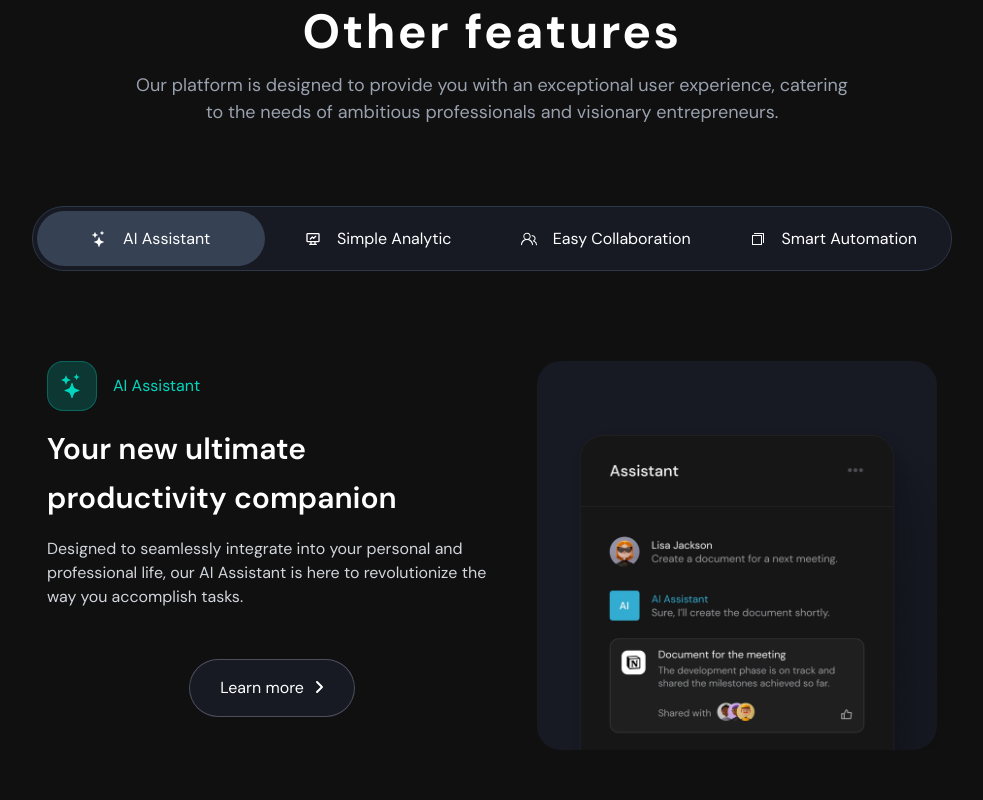
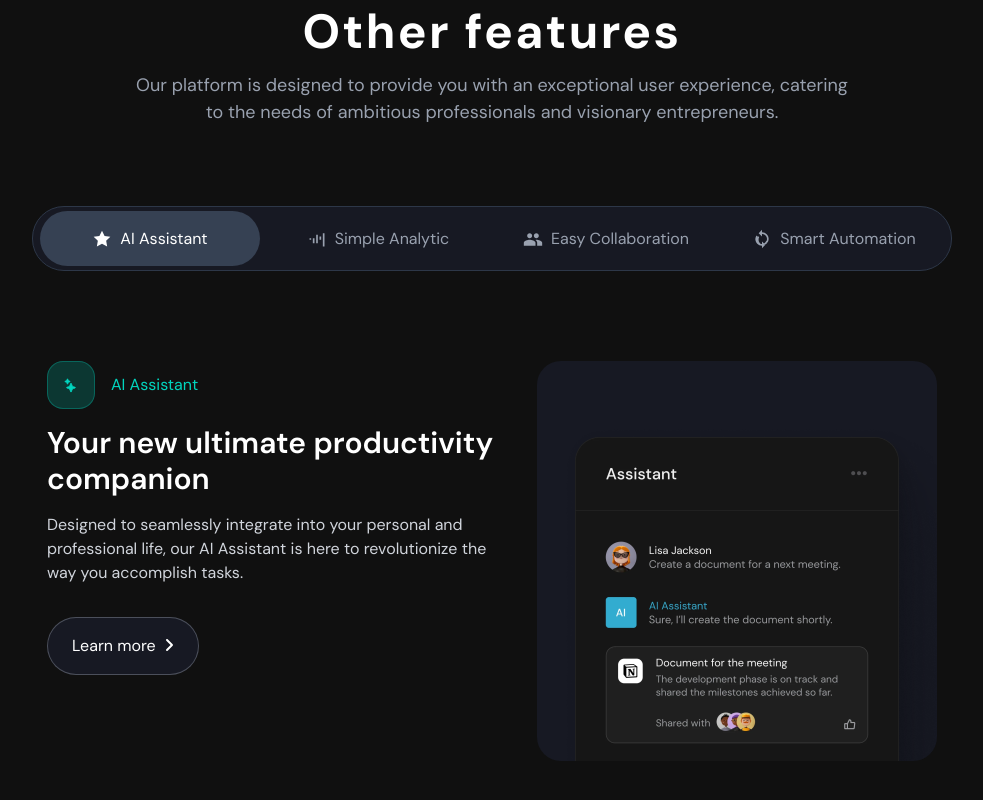
Before and after one commit to azmaeenmahtab/Prestige, a React (Vite) app: page / in a window 1280 px wide. Shown: the part 4448-5248 px from the top of the page, without its empty margins (268-1251 px from the left). Built offline with nearby package versions, Linux system fonts and the light colour scheme.

Commit message:
button clicked image animation done

```diff
--- a/src/components/feature3.jsx
+++ b/src/components/feature3.jsx
@@ -1,178 +1,201 @@
-import { useState } from "react";
-  import { FontAwesomeIcon } from '@fortawesome/react-fontawesome';
+import { useState, useEffect } from "react";
+import { FontAwesomeIcon } from "@fortawesome/react-fontawesome";
+import { faAngleRight } from "@fortawesome/free-solid-svg-icons";
+import aipic from "../assets/ai-assistant-img.webp";
 
-import { faAngleRight } from "@fortawesome/free-solid-svg-icons";
-import { faArrowRight } from "@fortawesome/free-solid-svg-icons";
+export default function Feature3() {
+  const [active, setActive] = useState("ai");
+  const [animate, setAnimate] = useState(false);
+  const [animateImage, setAnimateImage] = useState(false);
 
-import aipic from '../assets/ai-assistant-img.webp'
 
-const Feature3 = () => {
-  const [active, setActive] = useState("ai");
+  useEffect(() => {
+    if (active === "ai" || active === "analytics" || active === "collab" || active === "automation") {
+      const timer = setTimeout(() => setAnimateImage(true), 50);
+      return () => {
+        clearTimeout(timer);
+        setAnimateImage(false);
+      };
+    } else {
+      setAnimateImage(false);
+    }
+  }, [active]);
+
+
 
   return (
+    <>
       <div className="p-6 py-0 mb-[284px] bg-[#101010] text-white">
-      {/* Header content */}
-      <div className="text-center mb-[80px] w-[720px] mx-auto flex flex-col items-center">
+        <div className="text-center mb-[80px] w-full max-w-[720px] mx-auto flex flex-col items-center">
           <div className="flex justify-center mb-6 items-center gap-[5px] border border-teal-400/60 w-[100px] rounded-full px-[5px] py-[3px] bg-teal-400/10 text-teal-400">
-          <svg
-            stroke="currentColor"
-            fill="currentColor"
-            viewBox="0 0 256 256"
-            height="1rem"
-            width="1rem"
-            xmlns="http://www.w3.org/2000/svg"
-            className="text-teal-400"
-          >
+            <svg stroke="currentColor" fill="currentColor" viewBox="0 0 256 256" height="1rem" width="1rem" xmlns="http://www.w3.org/2000/svg">
               <path d="M219.68,117.26a12,12,0,0,0-7.47-8.5L157.77,88.35l14-70A12,12,0,0,0,151.23,7.81l-112,120a12,12,0,0,0,4.56,19.43l54.44,20.41-14,70a12,12,0,0,0,20.54,10.54l112-120A12,12,0,0,0,219.68,117.26ZM116.05,200.93l7.72-38.58a12,12,0,0,0-7.56-13.59L69,131.07l70.93-76-7.72,38.58a12,12,0,0,0,7.56,13.59L187,124.93Z" />
             </svg>
             <span>Feature</span>
           </div>
           <h3 className="text-5xl font-bold mb-4 tracking-wider">Other features</h3>
-        <p className="text-gray-400 text-[18px]">
-          Our platform is designed to provide you with an exceptional user experience, catering to the needs of ambitious professionals and visionary entrepreneurs.
-        </p>
+          <p className="text-gray-400 text-[18px]">Our platform is designed to provide you with an exceptional user experience, catering to the needs of ambitious professionals and visionary entrepreneurs.</p>
         </div>
 
-      {/* Button group */}
-      <div className="max-w-[920px] mx-auto bg-[#171923] border border-[#2D3748] rounded-[32px] p-1 flex items-center">
-        {/* AI Assistant */}
-        <div
-          className={`flex gap-4 justify-center items-center w-[230px] h-[55px] rounded-full px-4 py-2 cursor-pointer ${
-            active === "ai" ? "bg-gray-700" : ""
-          }`}
-          onClick={() => setActive("ai")}
-        >
-          <svg
-            stroke="currentColor"
-            fill="currentColor"
-            strokeWidth="0"
-            viewBox="0 0 16 16"
-            height="16px"
-            width="16px"
-            xmlns="http://www.w3.org/2000/svg"
-          >
-            <path d="M7.657 6.247c.11-.33.576-.33.686 0l.645 1.937a2.89 2.89 0 0 0 1.829 1.828l1.936.645c.33.11.33.576 0 .686l-1.937.645a2.89 2.89 0 0 0-1.828 1.829l-.645 1.936a.361.361 0 0 1-.686 0l-.645-1.937a2.89 2.89 0 0 0-1.828-1.828l-1.937-.645a.361.361 0 0 1 0-.686l1.937-.645a2.89 2.89 0 0 0 1.828-1.828l.645-1.937zM3.794 1.148a.217.217 0 0 1 .412 0l.387 1.162c.173.518.579.924 1.097 1.097l1.162.387a.217.217 0 0 1 0 .412l-1.162.387A1.734 1.734 0 0 0 4.593 5.69l-.387 1.162a.217.217 0 0 1-.412 0L3.407 5.69A1.734 1.734 0 0 0 2.31 4.593l-1.162-.387a.217.217 0 0 1 0-.412l1.162-.387A1.734 1.734 0 0 0 3.407 2.31l.387-1.162zM10.863.099a.145.145 0 0 1 .274 0l.258.774c.115.346.386.617.732.732l.774.258a.145.145 0 0 1 0 .274l-.774.258a1.156 1.156 0 0 0-.732.732l-.258.774a.145.145 0 0 1-.274 0l-.258-.774a1.156 1.156 0 0 0-.732-.732L9.1 2.137a.145.145 0 0 1 0-.274l.774-.258c.346-.115.617-.386.732-.732L10.863.1z"></path>
+        <div className="max-w-[920px] mx-auto bg-[#171923] border border-[#2D3748] rounded-[32px] p-1 flex flex-wrap items-center justify-center gap-2">
+          <div onClick={() => setActive("ai")} className={`flex gap-2 items-center justify-center w-[220px] h-[55px] rounded-full px-4 py-2 cursor-pointer transition-all duration-300 ${active === "ai" ? "bg-gray-700 text-white" : "text-gray-400"}`}>
+            <svg fill="currentColor" height="20" width="20" viewBox="0 0 24 24">
+              <path d="M12 2L15.09 8.26L22 9.27L17 14.14L18.18 21.02L12 17.77L5.82 21.02L7 14.14L2 9.27L8.91 8.26L12 2Z"/>
             </svg>
             <h4>AI Assistant</h4>
           </div>
 
-        {/* Simple Analytic */}
-        <div
-          className={`flex gap-4 justify-center items-center w-[230px] h-[55px] rounded-full px-4 py-2 cursor-pointer ${
-            active === "analytics" ? "bg-gray-700" : ""
-          }`}
-          onClick={() => setActive("analytics")}
-        >
-          <svg
-            stroke="currentColor"
-            fill="none"
-            strokeWidth="2"
-            viewBox="0 0 24 24"
-            strokeLinecap="round"
-            strokeLinejoin="round"
-            height="1em"
-            width="1em"
-            xmlns="http://www.w3.org/2000/svg"
-          >
-            <path stroke="none" d="M0 0h24v24H0z" fill="none"></path>
-            <path d="M3 4m0 1a1 1 0 0 1 1 -1h16a1 1 0 0 1 1 1v10a1 1 0 0 1 -1 1h-16a1 1 0 0 1 -1 -1z"></path>
-            <path d="M7 20l10 0"></path>
-            <path d="M9 16l0 4"></path>
-            <path d="M15 16l0 4"></path>
-            <path d="M8 12l3 -3l2 2l3 -3"></path>
+          <div onClick={() => setActive("analytics")} className={`flex gap-2 items-center justify-center w-[220px] h-[55px] rounded-full px-4 py-2 cursor-pointer transition-all duration-300 ${active === "analytics" ? "bg-gray-700 text-white" : "text-gray-400"}`}>
+            <svg fill="currentColor" height="20" width="20" viewBox="0 0 24 24">
+              <path d="M3 13h2v-2H3v2zm4 4h2v-6H7v6zm4-10h2v10h-2V7zm4 6h2v-4h-2v4zm4-8h2v16h-2V5z"/>
             </svg>
             <h4>Simple Analytic</h4>
           </div>
 
-        {/* Easy Collaboration */}
-        <div
-          className={`flex gap-4 justify-center items-center w-[230px] h-[55px] rounded-full px-4 py-2 cursor-pointer ${
-            active === "collab" ? "bg-gray-700" : ""
-          }`}
-          onClick={() => setActive("collab")}
-        >
-          <svg
-            stroke="currentColor"
-            fill="currentColor"
-            strokeWidth="0"
-            viewBox="0 0 24 24"
-            height="1em"
-            width="1em"
-            xmlns="http://www.w3.org/2000/svg"
-          >
-            <path d="M3.5 8a5.5 5.5 0 1 1 8.596 4.547 9.005 9.005 0 0 1 5.9 8.18.751.751 0 0 1-1.5.045 7.5 7.5 0 0 0-14.993 0 .75.75 0 0 1-1.499-.044 9.005 9.005 0 0 1 5.9-8.181A5.496 5.496 0 0 1 3.5 8ZM9 4a4 4 0 1 0 0 8 4 4 0 0 0 0-8Zm8.29 4c-.148 0-.292.01-.434.03a.75.75 0 1 1-.212-1.484 4.53 4.53 0 0 1 3.38 8.097 6.69 6.69 0 0 1 3.956 6.107.75.75 0 0 1-1.5 0 5.193 5.193 0 0 0-3.696-4.972l-.534-.16v-1.676l.41-.209A3.03 3.03 0 0 0 17.29 8Z"></path>
+          <div onClick={() => setActive("collab")} className={`flex gap-2 items-center justify-center w-[220px] h-[55px] rounded-full px-4 py-2 cursor-pointer transition-all duration-300 ${active === "collab" ? "bg-gray-700 text-white" : "text-gray-400"}`}>
+            <svg fill="currentColor" height="20" width="20" viewBox="0 0 24 24">
+              <path d="M16 11c1.66 0 2.99-1.34 2.99-3S17.66 5 16 5s-3 1.34-3 3 1.34 3 3 3zM8 11c1.66 0 2.99-1.34 2.99-3S9.66 5 8 5 5 6.34 5 8s1.34 3 3 3zm0 2c-2.33 0-7 1.17-7 3.5V20h14v-3.5C15 14.17 10.33 13 8 13zm8 0c-.29 0-.62.02-.97.05 1.16.84 1.97 1.97 1.97 3.45V20h6v-3.5c0-2.33-4.67-3.5-7-3.5z"/>
             </svg>
             <h4>Easy Collaboration</h4>
           </div>
 
-        {/* Smart Automation */}
-        <div
-          className={`flex gap-4 justify-center items-center w-[230px] h-[55px] rounded-full px-4 py-2 cursor-pointer ${
-            active === "automation" ? "bg-gray-700" : ""
-          }`}
-          onClick={() => setActive("automation")}
-        >
-          <svg
-            stroke="currentColor"
-            fill="currentColor"
-            strokeWidth="0"
-            viewBox="0 0 256 256"
-            height="1em"
-            width="1em"
-            xmlns="http://www.w3.org/2000/svg"
-          >
-            <path d="M184,64H40a8,8,0,0,0-8,8V216a8,8,0,0,0,8,8H184a8,8,0,0,0,8-8V72A8,8,0,0,0,184,64Zm-8,144H48V80H176ZM224,40V184a8,8,0,0,1-16,0V48H72a8,8,0,0,1,0-16H216A8,8,0,0,1,224,40Z"></path>
+          <div onClick={() => setActive("automation")} className={`flex gap-2 items-center justify-center w-[220px] h-[55px] rounded-full px-4 py-2 cursor-pointer transition-all duration-300 ${active === "automation" ? "bg-gray-700 text-white" : "text-gray-400"}`}>
+            <svg fill="currentColor" height="20" width="20" viewBox="0 0 24 24">
+              <path d="M12 4V1L8 5l4 4V6c3.31 0 6 2.69 6 6 0 1.02-.26 1.97-.71 2.8l1.46 1.46C19.56 14.59 20 13.34 20 12c0-4.42-3.58-8-8-8zm6.29 11.2L17.17 14.1A5.978 5.978 0 0 1 12 18c-3.31 0-6-2.69-6-6 0-1.02.26-1.97.71-2.8L5.25 7.74C4.44 9.41 4 10.66 4 12c0 4.42 3.58 8 8 8v3l4-4-4-4v3c-3.31 0-6-2.69-6-6 0-1.31.42-2.52 1.13-3.5l1.46 1.46c-.45.83-.71 1.78-.71 2.8 0 3.31 2.69 6 6 6 1.34 0 2.59-.44 3.6-1.17z"/>
             </svg>
             <h4>Smart Automation</h4>
           </div>
         </div>
 
-      {/* Content below based on selected */}
         <div className="text-center mt-[90px] text-gray-300">
           {active === "ai" && (
-            <div className="max-w-[890px] mx-auto flex justify-between">
-                {/* text */}
+            <>
+              <div className="max-w-[890px] mx-auto flex flex-col md:flex-row justify-between gap-8">
                 <div className="text-left max-w-[450px]">
-                    {/* icon */}
-                    <div className="flex justify-start items-center gap-4 text-teal-400">
-                        <div className="flex justify-center items-center p-6 w-[48px] h-[48px] border border-teal-400/30 rounded-2xl bg-teal-400/20">
-                            <div>
-                        <svg stroke="currentColor" fill="currentColor" stroke-width="0" viewBox="0 0 16 16" height="24px" width="24px" xmlns="http://www.w3.org/2000/svg"  className="text-teal-400"><path d="M7.657 6.247c.11-.33.576-.33.686 0l.645 1.937a2.89 2.89 0 0 0 1.829 1.828l1.936.645c.33.11.33.576 0 .686l-1.937.645a2.89 2.89 0 0 0-1.828 1.829l-.645 1.936a.361.361 0 0 1-.686 0l-.645-1.937a2.89 2.89 0 0 0-1.828-1.828l-1.937-.645a.361.361 0 0 1 0-.686l1.937-.645a2.89 2.89 0 0 0 1.828-1.828l.645-1.937zM3.794 1.148a.217.217 0 0 1 .412 0l.387 1.162c.173.518.579.924 1.097 1.097l1.162.387a.217.217 0 0 1 0 .412l-1.162.387A1.734 1.734 0 0 0 4.593 5.69l-.387 1.162a.217.217 0 0 1-.412 0L3.407 5.69A1.734 1.734 0 0 0 2.31 4.593l-1.162-.387a.217.217 0 0 1 0-.412l1.162-.387A1.734 1.734 0 0 0 3.407 2.31l.387-1.162zM10.863.099a.145.145 0 0 1 .274 0l.258.774c.115.346.386.617.732.732l.774.258a.145.145 0 0 1 0 .274l-.774.258a1.156 1.156 0 0 0-.732.732l-.258.774a.145.145 0 0 1-.274 0l-.258-.774a1.156 1.156 0 0 0-.732-.732L9.1 2.137a.145.145 0 0 1 0-.274l.774-.258c.346-.115.617-.386.732-.732L10.863.1z"></path></svg></div>
+                  <div className="flex items-center gap-4 text-teal-400">
+                    <div className="flex items-center justify-center p-4 w-12 h-12 border border-teal-400/30 rounded-2xl bg-teal-400/20">
+                      <svg stroke="currentColor" fill="currentColor" viewBox="0 0 16 16" height="24px" width="24px" xmlns="http://www.w3.org/2000/svg">
+                        <path d="M7.657 6.247c.11-.33.576-.33.686 0l.645 1.937a2.89 2.89 0 0 0 1.829 1.828l1.936.645c.33.11.33.576 0 .686l-1.937.645a2.89 2.89 0 0 0-1.828 1.829l-.645 1.936a.361.361 0 0 1-.686 0l-.645-1.937a2.89 2.89 0 0 0-1.828-1.828l-1.937-.645a.361.361 0 0 1 0-.686l1.937-.645a2.89 2.89 0 0 0 1.828-1.828l.645-1.937zM3.794 1.148a.217.217 0 0 1 .412 0l.387 1.162c.173.518.579.924 1.097 1.097l1.162.387a.217.217 0 0 1 0 .412l-1.162.387A1.734 1.734 0 0 0 4.593 5.69l-.387 1.162a.217.217 0 0 1-.412 0L3.407 5.69A1.734 1.734 0 0 0 2.31 4.593l-1.162-.387a.217.217 0 0 1 0-.412l1.162-.387A1.734 1.734 0 0 0 3.407 2.31l.387-1.162z" />
+                      </svg>
                     </div>
                     <h4>AI Assistant</h4>
                   </div>
-                    {/* title */}
-                    <h3 className="text-3xl/relaxed font-semibold text-white my-[14px] max-w-[400px] ">Your new ultimate productivity companion</h3>
-                    {/* descripption */}
-                    <p className="text-[16px]">Designed to seamlessly integrate into your personal and professional life, our AI Assistant is here to revolutionize the way you accomplish tasks.</p>
-                    {/* btn */}
-                    <div className="flex items-center justify-center">
-                        <button className="mt-[50px] text-white bg-[#171923] rounded-full px-[30px] py-[16px] border border-gray-400/40 ">Learn more<FontAwesomeIcon icon={faAngleRight} style={{color: "white",marginLeft:"10px"}} /></button>
+                  <h3 className="text-3xl font-semibold text-white my-4">Your new ultimate productivity companion</h3>
+                  <p className="text-base">Designed to seamlessly integrate into your personal and professional life, our AI Assistant is here to revolutionize the way you accomplish tasks.</p>
+                  <button className="mt-8 text-white bg-[#171923] rounded-full px-6 py-4 border border-gray-400/40 hover:border-teal-400 transition-all">
+                    Learn more
+                    <FontAwesomeIcon icon={faAngleRight} className="ml-2 text-white" />
+                  </button>
                 </div>
+                <div className="bg-[#171923] rounded-[24px] h-[400px] w-full max-w-[400px] relative overflow-hidden">
+                <img
+  src={aipic}
+  alt=""
+  className={`absolute top-0 left-0 w-full h-full object-cover ${animateImage ? "bounce-once" : ""}`}
+/>
+
 
                 </div>
-                {/* image */}
-                <div className="bg-[#171923] rounded-[24px] pb-0  h-[px] max-w-[400px]">
-                                <img src={aipic} alt="" />
+              </div>
+            </>
+          )}
+
+          {active === "analytics" && (
+
+            <>
+              <div className="max-w-[890px] mx-auto flex flex-col md:flex-row justify-between gap-8">
+                <div className="text-left max-w-[450px]">
+                  <div className="flex items-center gap-4 text-teal-400">
+                    <div className="flex items-center justify-center p-4 w-12 h-12 border border-teal-400/30 rounded-2xl bg-teal-400/20">
+                      <svg stroke="currentColor" fill="currentColor" viewBox="0 0 16 16" height="24px" width="24px" xmlns="http://www.w3.org/2000/svg">
+                        <path d="M7.657 6.247c.11-.33.576-.33.686 0l.645 1.937a2.89 2.89 0 0 0 1.829 1.828l1.936.645c.33.11.33.576 0 .686l-1.937.645a2.89 2.89 0 0 0-1.828 1.829l-.645 1.936a.361.361 0 0 1-.686 0l-.645-1.937a2.89 2.89 0 0 0-1.828-1.828l-1.937-.645a.361.361 0 0 1 0-.686l1.937-.645a2.89 2.89 0 0 0 1.828-1.828l.645-1.937zM3.794 1.148a.217.217 0 0 1 .412 0l.387 1.162c.173.518.579.924 1.097 1.097l1.162.387a.217.217 0 0 1 0 .412l-1.162.387A1.734 1.734 0 0 0 4.593 5.69l-.387 1.162a.217.217 0 0 1-.412 0L3.407 5.69A1.734 1.734 0 0 0 2.31 4.593l-1.162-.387a.217.217 0 0 1 0-.412l1.162-.387A1.734 1.734 0 0 0 3.407 2.31l.387-1.162z" />
+                      </svg>
+                    </div>
+                    <h4>AI Assistant</h4>
+                  </div>
+                  <h3 className="text-3xl font-semibold text-white my-4">Your new ultimate productivity companion</h3>
+                  <p className="text-base">Designed to seamlessly integrate into your personal and professional life, our AI Assistant is here to revolutionize the way you accomplish tasks.</p>
+                  <button className="mt-8 text-white bg-[#171923] rounded-full px-6 py-4 border border-gray-400/40 hover:border-teal-400 transition-all">
+                    Learn more
+                    <FontAwesomeIcon icon={faAngleRight} className="ml-2 text-white" />
+                  </button>
+                </div>
+                <div className="bg-[#171923] rounded-[24px] h-[400px] w-full max-w-[400px] relative overflow-hidden">
+                <img
+  src={aipic}
+  alt=""
+  className={`absolute top-0 left-0 w-full h-full object-cover ${animateImage ? "bounce-once" : ""}`}
+/>
+
+
                 </div>
               </div>
+            </>
           )}
 
+          {active === "collab" && (
+            <>
+              <div className="max-w-[890px] mx-auto flex flex-col md:flex-row justify-between gap-8">
+                <div className="text-left max-w-[450px]">
+                  <div className="flex items-center gap-4 text-teal-400">
+                    <div className="flex items-center justify-center p-4 w-12 h-12 border border-teal-400/30 rounded-2xl bg-teal-400/20">
+                      <svg stroke="currentColor" fill="currentColor" viewBox="0 0 16 16" height="24px" width="24px" xmlns="http://www.w3.org/2000/svg">
+                        <path d="M7.657 6.247c.11-.33.576-.33.686 0l.645 1.937a2.89 2.89 0 0 0 1.829 1.828l1.936.645c.33.11.33.576 0 .686l-1.937.645a2.89 2.89 0 0 0-1.828 1.829l-.645 1.936a.361.361 0 0 1-.686 0l-.645-1.937a2.89 2.89 0 0 0-1.828-1.828l-1.937-.645a.361.361 0 0 1 0-.686l1.937-.645a2.89 2.89 0 0 0 1.828-1.828l.645-1.937zM3.794 1.148a.217.217 0 0 1 .412 0l.387 1.162c.173.518.579.924 1.097 1.097l1.162.387a.217.217 0 0 1 0 .412l-1.162.387A1.734 1.734 0 0 0 4.593 5.69l-.387 1.162a.217.217 0 0 1-.412 0L3.407 5.69A1.734 1.734 0 0 0 2.31 4.593l-1.162-.387a.217.217 0 0 1 0-.412l1.162-.387A1.734 1.734 0 0 0 3.407 2.31l.387-1.162z" />
+                      </svg>
+                    </div>
+                    <h4>AI Assistant</h4>
+                  </div>
+                  <h3 className="text-3xl font-semibold text-white my-4">Your new ultimate productivity companion</h3>
+                  <p className="text-base">Designed to seamlessly integrate into your personal and professional life, our AI Assistant is here to revolutionize the way you accomplish tasks.</p>
+                  <button className="mt-8 text-white bg-[#171923] rounded-full px-6 py-4 border border-gray-400/40 hover:border-teal-400 transition-all">
+                    Learn more
+                    <FontAwesomeIcon icon={faAngleRight} className="ml-2 text-white" />
+                  </button>
+                </div>
+                <div className="bg-[#171923] rounded-[24px] h-[400px] w-full max-w-[400px] relative overflow-hidden">
+                <img
+  src={aipic}
+  alt=""
+  className={`absolute top-0 left-0 w-full h-full object-cover ${animateImage ? "bounce-once" : ""}`}
+/>
 
 
+                </div>
+              </div>
+            </>          )}
+
+          {active === "automation" && (
+            <>
+              <div className="max-w-[890px] mx-auto flex flex-col md:flex-row justify-between gap-8">
+                <div className="text-left max-w-[450px]">
+                  <div className="flex items-center gap-4 text-teal-400">
+                    <div className="flex items-center justify-center p-4 w-12 h-12 border border-teal-400/30 rounded-2xl bg-teal-400/20">
+                      <svg stroke="currentColor" fill="currentColor" viewBox="0 0 16 16" height="24px" width="24px" xmlns="http://www.w3.org/2000/svg">
+                        <path d="M7.657 6.247c.11-.33.576-.33.686 0l.645 1.937a2.89 2.89 0 0 0 1.829 1.828l1.936.645c.33.11.33.576 0 .686l-1.937.645a2.89 2.89 0 0 0-1.828 1.829l-.645 1.936a.361.361 0 0 1-.686 0l-.645-1.937a2.89 2.89 0 0 0-1.828-1.828l-1.937-.645a.361.361 0 0 1 0-.686l1.937-.645a2.89 2.89 0 0 0 1.828-1.828l.645-1.937zM3.794 1.148a.217.217 0 0 1 .412 0l.387 1.162c.173.518.579.924 1.097 1.097l1.162.387a.217.217 0 0 1 0 .412l-1.162.387A1.734 1.734 0 0 0 4.593 5.69l-.387 1.162a.217.217 0 0 1-.412 0L3.407 5.69A1.734 1.734 0 0 0 2.31 4.593l-1.162-.387a.217.217 0 0 1 0-.412l1.162-.387A1.734 1.734 0 0 0 3.407 2.31l.387-1.162z" />
+                      </svg>
+                    </div>
+                    <h4>AI Assistant</h4>
+                  </div>
+                  <h3 className="text-3xl font-semibold text-white my-4">Your new ultimate productivity companion</h3>
+                  <p className="text-base">Designed to seamlessly integrate into your personal and professional life, our AI Assistant is here to revolutionize the way you accomplish tasks.</p>
+                  <button className="mt-8 text-white bg-[#171923] rounded-full px-6 py-4 border border-gray-400/40 hover:border-teal-400 transition-all">
+                    Learn more
+                    <FontAwesomeIcon icon={faAngleRight} className="ml-2 text-white" />
+                  </button>
+                </div>
+                <div className="bg-[#171923] rounded-[24px] h-[400px] w-full max-w-[400px] relative overflow-hidden">
+                <img
+  src={aipic}
+  alt=""
+  className={`absolute top-0 left-0 w-full h-full object-cover ${animateImage ? "bounce-once" : ""}`}
+/>
 
 
-
-
-
-
-
-        {active === "analytics" && <p>Analyze your data easily and make smarter decisions.</p>}
-        {active === "collab" && <p>Collaborate with your team effortlessly in real-time.</p>}
-        {active === "automation" && <p>Automate repetitive tasks and boost productivity.</p>}
                 </div>
               </div>
+            </>          )}
+        </div>
+      </div>
+    </>
   );
-};
-
-export default Feature3;
+}
--- a/src/index.css
+++ b/src/index.css
@@ -10,3 +10,27 @@ body {
   background-color: rgba(0, 0, 0, 0.937);
   font-family: "DM Sans", sans-serif;
 }
+
+@keyframes bounceOnce {
+  0% {
+    transform: translateY(50%);
+    opacity: 0;
+  }
+
+  40% {
+    transform: translateY(-30px);
+    opacity: 1;
+  }
+
+  70% {
+    transform: translateY(10px);
+  }
+
+  100% {
+    transform: translateY(0);
+  }
+}
+
+.bounce-once {
+  animation: bounceOnce 1.5s cubic-bezier(0.50, 0.46, 0.45, 0.94) forwards;
+}
```
Lines whose indentation alone changed are shown as unchanged.
